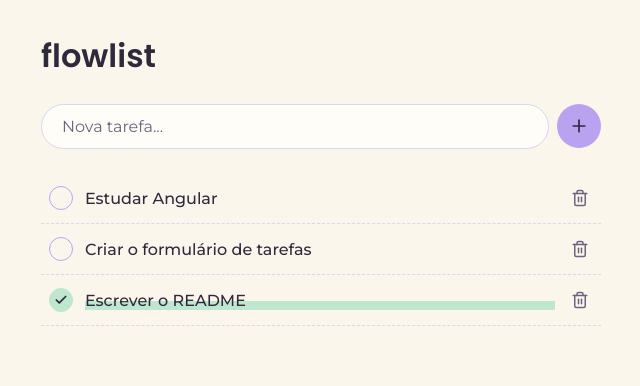
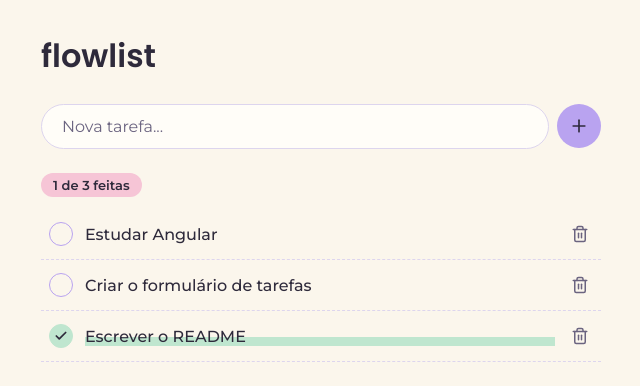
Before and after one commit to Gioomoraes/flowlist-angular, an Angular app: page / in a window 1280 px wide. Shown: the top 386 px of the page, without its empty margins (319-959 px from the left). Built offline with nearby package versions, Linux system fonts and the light colour scheme.

Commit message:
Add empty state message and completed counter

```diff
--- a/src/app/app.css
+++ b/src/app/app.css
@@ -10,3 +10,29 @@
   font-size: 2rem;
   margin: 0 0 1.5rem;
 }
+
+.counter {
+  display: inline-block;
+  margin: 0 0 0.75rem;
+  padding: 0.25rem 0.75rem;
+  font-size: 0.8125rem;
+  font-weight: 600;
+  background: var(--pink);
+  border-radius: 999px;
+}
+
+.empty {
+  text-align: center;
+  padding: 2.5rem 1rem;
+  color: var(--ink-soft);
+}
+
+.empty svg {
+  color: var(--lilac);
+  margin-bottom: 0.75rem;
+}
+
+.empty p {
+  margin: 0;
+  font-size: 0.9375rem;
+}
--- a/src/app/app.html
+++ b/src/app/app.html
@@ -2,8 +2,12 @@
   <header>
     <h1 class="logo">{{ title() }}</h1>
   </header>
+
   <app-task-form (taskAdded)="addTask($event)" />
+
   <section>
+    @if (tasks().length > 0) {
+      <p class="counter">{{ doneCount() }} de {{ tasks().length }} feitas</p>
       @for (task of tasks(); track task.id) {
         <app-task-item
           [task]="task"
@@ -11,6 +15,28 @@
           (deleted)="deleteTask($event)"
         />
       }
+    } @else {
+      <div class="empty">
+        <svg
+          xmlns="http://www.w3.org/2000/svg"
+          width="48"
+          height="48"
+          viewBox="0 0 24 24"
+          fill="none"
+          stroke="currentColor"
+          stroke-width="1.5"
+          stroke-linecap="round"
+          stroke-linejoin="round"
+          aria-hidden="true"
+        >
+          <rect x="5" y="3" width="14" height="18" rx="2" />
+          <path d="M9 8h6" />
+          <path d="M9 12h6" />
+          <path d="M9 16h3" />
+        </svg>
+        <p>Nada por aqui ainda. Que tal começar com uma tarefa pequena?</p>
+      </div>
+    }
   </section>
 </main>
 <router-outlet />
--- a/src/app/app.ts
+++ b/src/app/app.ts
@@ -1,5 +1,5 @@
 import { Task } from './task';
-import { Component, signal } from '@angular/core';
+import { Component, computed, signal } from '@angular/core';
 import { RouterOutlet } from '@angular/router';
 import { TaskItem } from './task-item/task-item';
 import { TaskForm } from './task-form/task-form';
@@ -38,4 +38,8 @@ export class App {
   protected deleteTask(id: number) {
     this.tasks.update((current) => current.filter((task) => task.id !== id));
   }
+
+    protected readonly doneCount = computed(
+    () => this.tasks().filter((task) => task.completed).length,
+  );
 }
```
Lines whose indentation alone changed are shown as unchanged.
